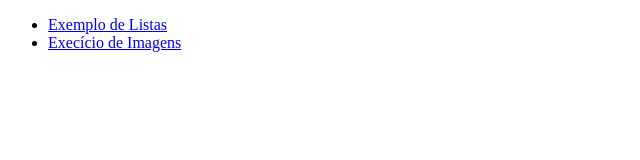
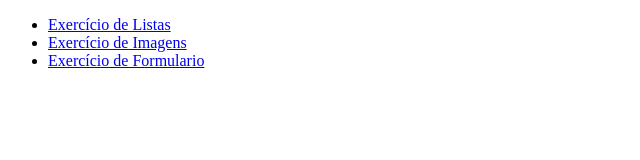
Before and after one commit to cesaryraziel/web-treinamentos, a plain HTML site: page index.html in a window 1280 px wide. Shown: the whole page, without its empty margins (0-640 px from the left). Drawn offline with Linux system fonts and the light colour scheme.

Commit message:
Trabalhando com Formulario

```diff
--- a/index.html
+++ b/index.html
@@ -8,9 +8,11 @@
 <body>
 
     <ul>
-        <li><a href="./html/lista.html">Exemplo de Listas</a>
+        <li><a href="./html/lista.html">Exercício de Listas</a>
         </li>
-        <li><a href="./html/imagens.html">Execício de Imagens</a>
+        <li><a href="./html/imagens.html">Exercício de Imagens</a>
+        </li>
+        <li><a href="./html/formulario.html">Exercício de Formulario</a>
         </li>
     </ul>
 </body>
```
Also changed, not shown: html/formulario.html (added, +14 -0 lines), html/lista.html (+1 -1 lines).
